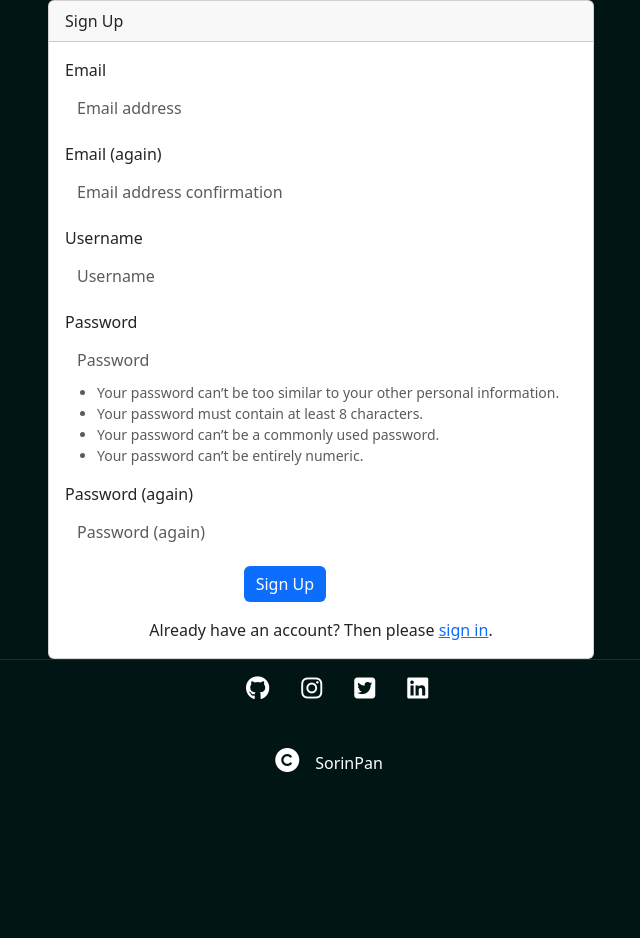
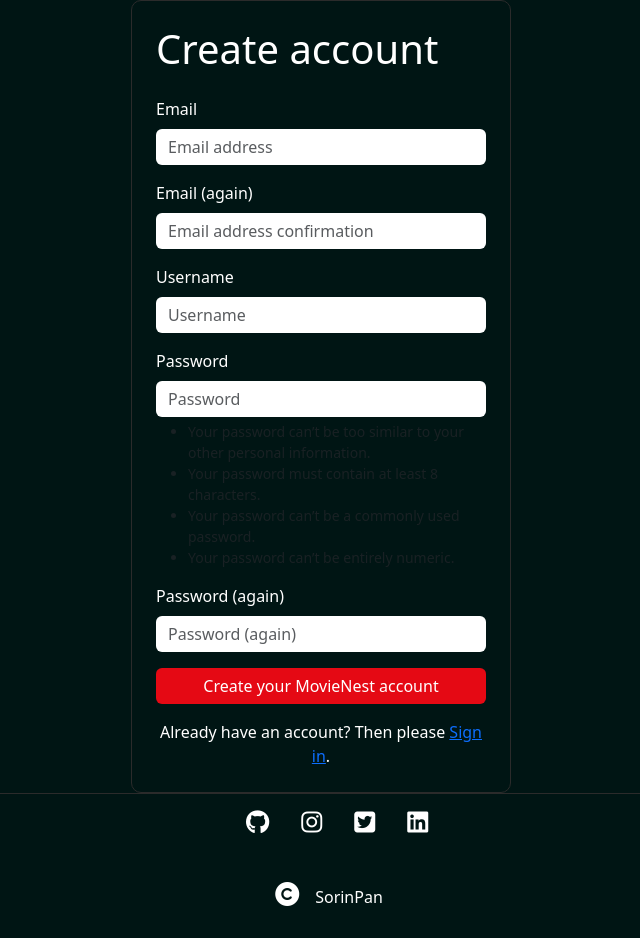
Before and after one commit to SorinPan/movie-nest, a Django app: page /accounts/signup/ in a window 1280 px wide. Shown: the part 92-1030 px from the top of the page, without its empty margins (319-959 px from the left). Before the commit the page ends 864 px from the top, so only its background shows below. Run offline with Django 4.2, Linux system fonts and the light colour scheme; some libraries are stand-ins or nearby versions.

Commit message:
Style sign up page

```diff
--- a/templates/account/signup.html
+++ b/templates/account/signup.html
@@ -6,11 +6,11 @@
 {% block content %}
     <div class="container">
         <div class="row justify-content-center">
-            <div class="col-md-6">
-                <div class="card">
-                    <div class="card-header">{{ _('Sign Up') }}</div>
+            <div class="auth-container col-md-4">
 
-                    <div class="card-body">
+                    <h1 class="auth-heading">{% trans "Create account" %}</h1>
+
+                    <div class="row">
                         <form method="post" action="{% url 'account_signup' %}">
                             {% csrf_token %}
 
@@ -20,22 +20,20 @@
                                 <input type="hidden" name="{{ redirect_field_name }}" value="{{ redirect_field_value }}" />
                             {% endif %}
 
-                            <div class="form-group row mb-0">
-                                <div class="col-md-6 offset-md-4">
-                                    <button type="submit" class="btn btn-primary">
-                                        {{ _('Sign Up') }}
-                                    </button>
+                            <div class="row">
+                                <div class="col-12 d-flex justify-content-center">
+                                    <button type="submit" class="btn btn-primary btn-auth">{% trans "Create your MovieNest account" %}</button>
                                 </div>
                             </div>
                         </form>
 
                         <div class="text-center mt-3">
                             {% blocktrans %}
-                                Already have an account? Then please <a href="{{ login_url }}">sign in</a>.
+                                Already have an account? Then please <a href="{{ login_url }}">Sign in</a>.
                             {% endblocktrans %}
                         </div>
                     </div>
-                </div>
+
             </div>
         </div>
     </div>
```
